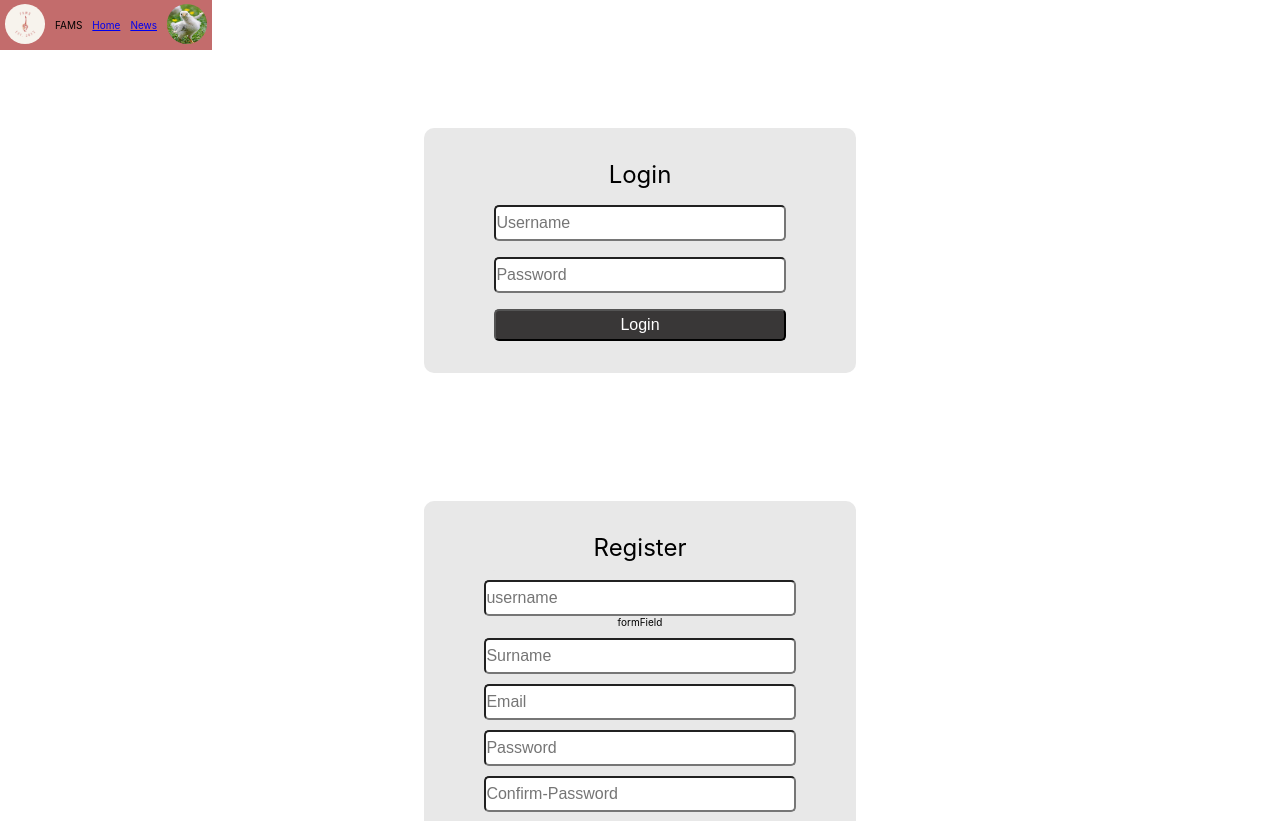
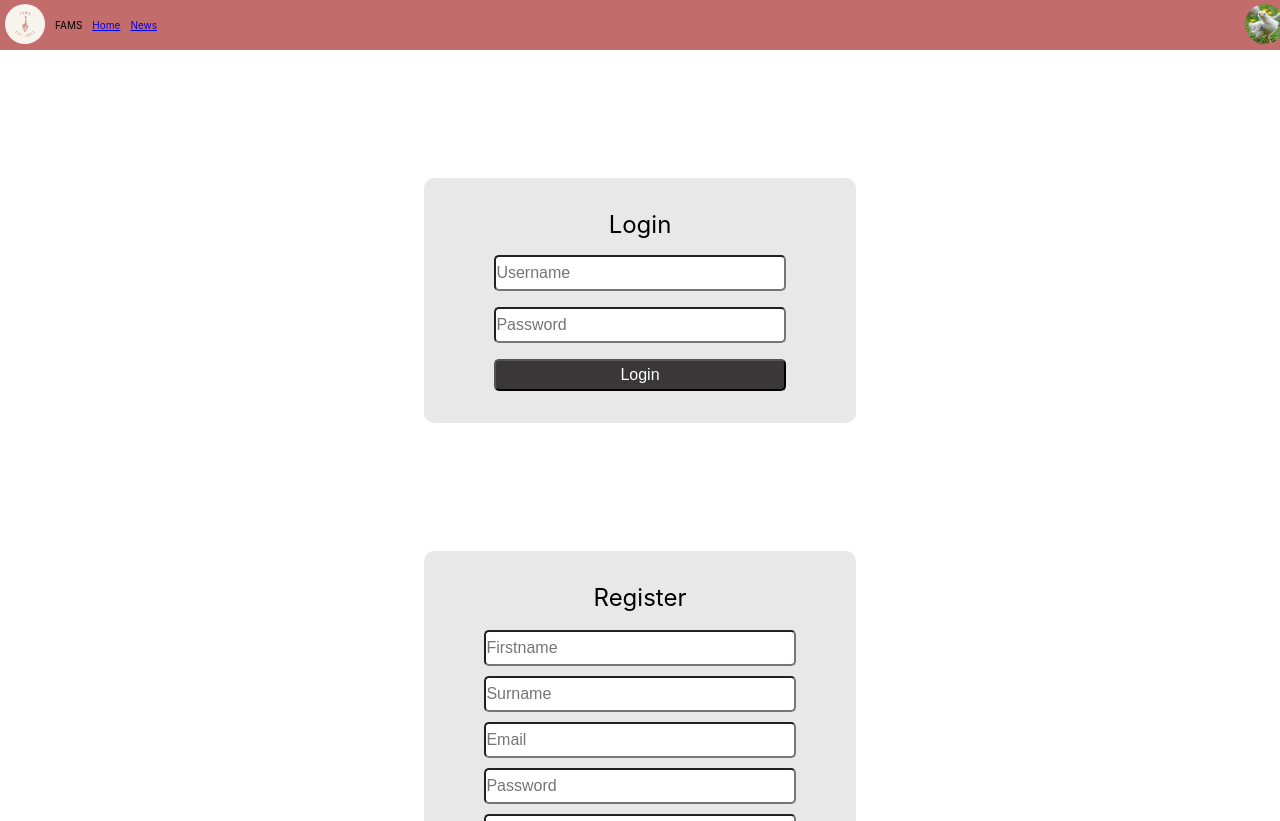
Before and after one commit to Fiw0202/ExercireTrack, a React (Create React App) app: page / in a window 1280 px wide. Shown: the top 821 px of the page. Built offline with nearby package versions, Linux system fonts and the light colour scheme.

Commit message:
fix navbar

```diff
--- a/src/Components/App/App.css
+++ b/src/Components/App/App.css
@@ -1,50 +1,5 @@
 
-.App-main {
+.app-header {
   display: flex;
   flex-direction: column;
 }
-
-/*
-input {
-  border: none;
-  padding: 5px;
-  outline: none;
-}
-input:focus{
-  border: none;
-
-}
-.App-logo {
-  height: 40vmin;
-  pointer-events: none;
-}
-
-@media (prefers-reduced-motion: no-preference) {
-  .App-logo {
-    animation: App-logo-spin infinite 20s linear;
-  }
-}
-
-.App-header {
-  background-color: #282c34;
-  min-height: 100vh;
-  display: flex;
-  flex-direction: column;
-  align-items: center;
-  justify-content: center;
-  font-size: calc(10px + 2vmin);
-  color: white;
-}
-
-.App-link {
-  color: #61dafb;
-}
-
-@keyframes App-logo-spin {
-  from {
-    transform: rotate(0deg);
-  }
-  to {
-    transform: rotate(360deg);
-  }
-} */
--- a/src/Components/Login/Login.js
+++ b/src/Components/Login/Login.js
@@ -1,3 +1,4 @@
+import React from "react";
 import "./Login.css";
 
 const Login = () => {
@@ -6,10 +7,10 @@ const Login = () => {
       <form>
         <span className="login-head">Login</span>
         <div className="form-login center">
-          <input type="text" placeholder="Username" />
+          <input type="email" placeholder="Username" required/>
         </div>
         <div className="form-login center">
-          <input type="password" placeholder="Password" />
+          <input type="password" placeholder="Password" required/>
         </div>
         <div className="login-button center">
           <button type="submit">Login</button>
--- a/src/Components/NavBar/NavBar.css
+++ b/src/Components/NavBar/NavBar.css
@@ -4,12 +4,12 @@
     /* overflow: hidden; */
     display: flex;
     flex-direction: row;
-    max-width: 100%;
+    width: 100%;
     height: 40px;
     justify-content: space-between;
     align-items: center;
     padding: 5px;
-    position: fixed;
+    /* position: fixed; */
 
   }
 
--- a/src/Components/Register/Register.js
+++ b/src/Components/Register/Register.js
@@ -1,33 +1,38 @@
 import "./Register.css";
-import React, { useState } from 'react';
-
+import React, { useState } from "react";
 
 const Register = () => {
-    const [formField, setFormField] = useState({
-        name: '',
-
-    });
-    const formFieldHandler = (e)=>{
-        let fieldName = e.target.name
-        let value = e.target.value
-        console.log("e.target", e.target)
-        console.log("fieldName", fieldName)
-        console.log("value", value)
-        setFormField({...formField, [fieldName]:value})
-      }
+  const [formField, setFormField] = useState({
+    name: "",
+  });
+  const formFieldHandler = (e) => {
+    let fieldName = e.target.name;
+    let value = e.target.value;
+    console.log("e.target", e.target);
+    console.log("fieldName", fieldName);
+    console.log("value", value);
+    setFormField({ ...formField, [fieldName]: value });
+  };
 
   return (
     <div className="register-container">
       <form className="register-form">
         <span className="register-head">Register</span>
         <div className="register-form center">
-          <input type="text" name="name" placeholder="username" value={formField.username} onChange={formFieldHandler} />
-          formField {formField.name}
-          <input type="text" placeholder="Surname" />
+          <input
+            type="text"
+            name="name"
+            placeholder="Firstname"
+            value={formField.username}
+            onChange={formFieldHandler}
+            required
+          />
+          {formField.name}
+          <input type="text" placeholder="Surname" required />
 
-          <input type="email" placeholder="Email" />
-          <input type="password" placeholder="Password" />
-          <input type="password" placeholder="Confirm-Password" />
+          <input type="email" placeholder="Email" required />
+          <input type="password" placeholder="Password" required />
+          <input type="password" placeholder="Confirm-Password" required />
         </div>
         <button type="submit" className="btn-submit">
           Create Account
```
